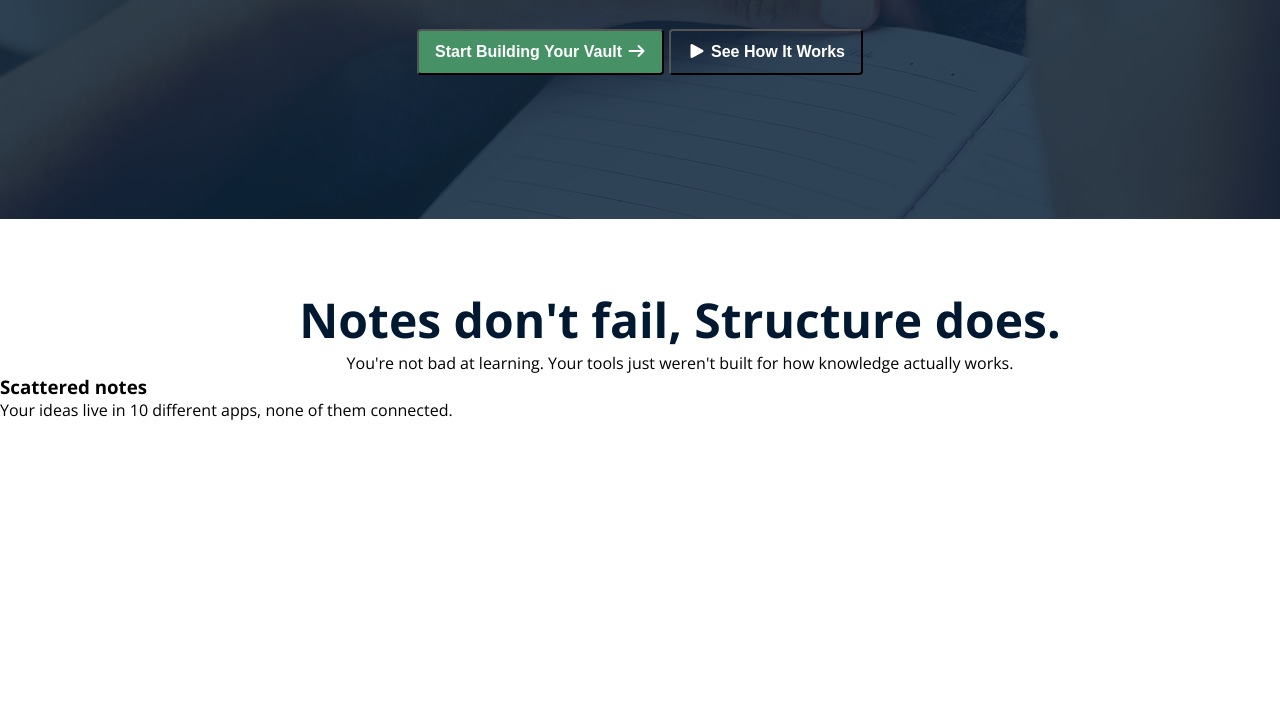
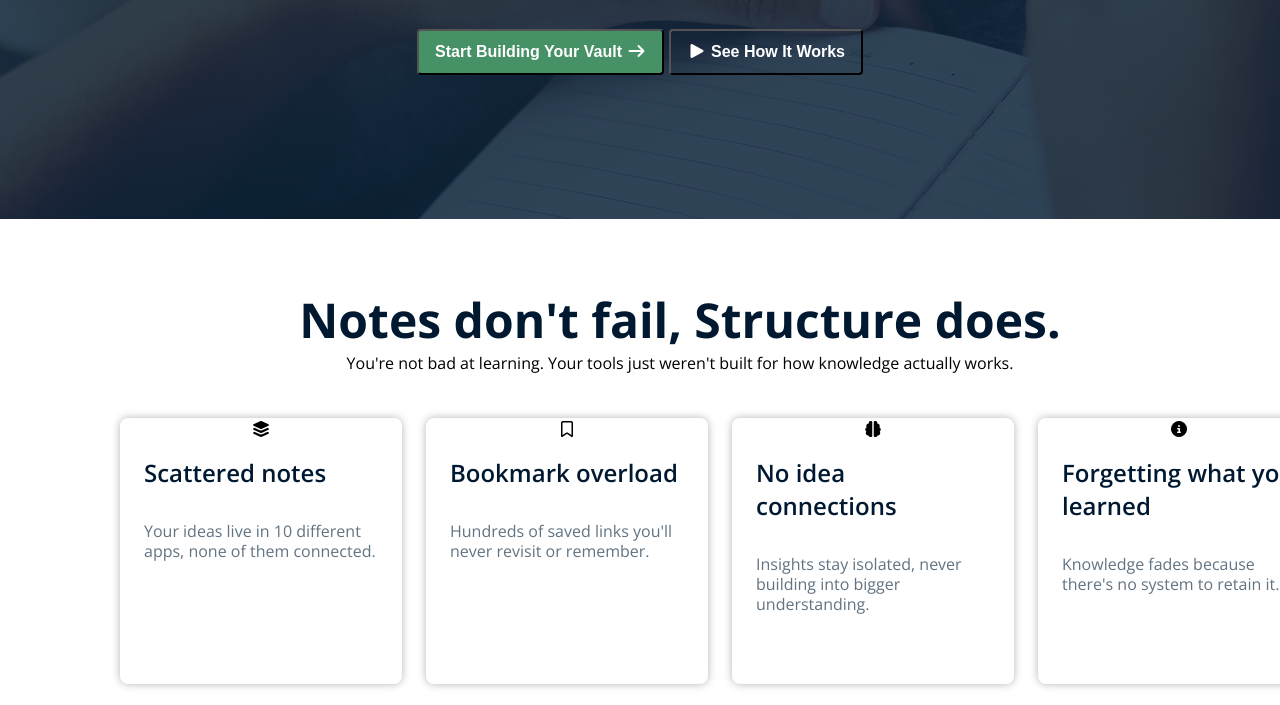
Before and after one commit to sohagmiah2411480/Knowledge-vault-Assignment-1, a plain HTML site: page index.html in a window 1280 px wide. Shown: the part 552-1257 px from the top of the page. Before the commit the page ends 973 px from the top, so only its background shows below. Drawn offline with nearby package versions, Linux system fonts and the light colour scheme.

Commit message:
Notes section has been created

```diff
--- a/index.html
+++ b/index.html
@@ -16,7 +16,7 @@
      <section class="navbar">
         <nav>
             <div class="logo">
-                <img src="../assets/logo-navbar.png" alt="">
+                <img src="assets/logo-navbar.png" alt="">
             </div>
             <ul class="menu-items">
                 <li><a href="">Features</a></li>
@@ -69,6 +69,7 @@
     <main >
         <section class="notes">
             <div class="section">
+
                 <h1 class="section-heading">
                     Notes don't fail, Structure does.
                 </h1>
@@ -84,15 +85,33 @@
 
 
             <div class="card">
-                <div class="card-image">
+                <div class="card-box">
+                    <span class="card-image"><i class="fa-solid fa-layer-group"></i></span>
 
 
 
 
-                </div>
-                <div class="card-text">
                     <h3 class="card-title">Scattered notes</h3>
                     <p class="card-subtitle">Your ideas live in 10 different apps, none of them connected.</p>
+
+                </div>
+                <div class="card-box">
+                    <span class="card-image"><i class="fa-regular fa-bookmark"></i></span>
+                    <h3 class="card-title">Bookmark overload</h3>
+                    <p class="card-subtitle">Hundreds of saved links you'll never revisit or remember.</p>
+
+                </div>
+                <div class="card-box">
+                    <span class="card-image"><i class="fa-solid fa-brain"></i></span>
+                    <h3 class="card-title">No idea connections</h3>
+                    <p class="card-subtitle">Insights stay isolated, never building into bigger understanding.</p>
+
+                </div>
+                <div class="card-box">
+                    <span class="card-image"><i class="fa-solid fa-circle-info"></i></span>
+                    <h3 class="card-title">Forgetting what
+                         you learned</h3>
+                    <p class="card-subtitle">Knowledge fades because there's no system to retain it.</p>
 
                 </div>
 
--- a/styles/style.css
+++ b/styles/style.css
@@ -122,7 +122,7 @@ nav .btn{
 }
 notes{
     max-width: 1600px;
-    /*height: 448px;*/
+    height: 448px;
     background-color: #FFFFFF;
 }
 .notes .section{
@@ -147,6 +147,42 @@ notes{
 }
 
 .card{
+    padding: 44px 120px 21.5px 120px;
     display: flex;
+    gap: 24px;
+
+
 
 }
+.card-box{
+    box-shadow: 0 0 8px 0 #0000004b;
+    border-radius: 8px;
+
+}
+
+.card .card-image{
+    padding: 69.5px 131px 16px 131px;
+    border: red;
+
+
+    width: 60px;
+
+
+}
+
+.card-box  .card-title{
+    font-size: 24px;
+    font-weight: 600;
+    color: #001931;
+    padding-bottom: 16px;
+    margin: 16px 24px;
+
+
+}
+.card-box  .card-subtitle{
+    color: #627382;
+    font-size: 16px;
+    line-height: 20px;
+    margin: 16px 24px 69.5px 24px;
+
+}
```
Also changed, not shown: images/Bookmarks.png (added), images/Brain.png (added), images/Info.png (added), images/Stack.png (added).
